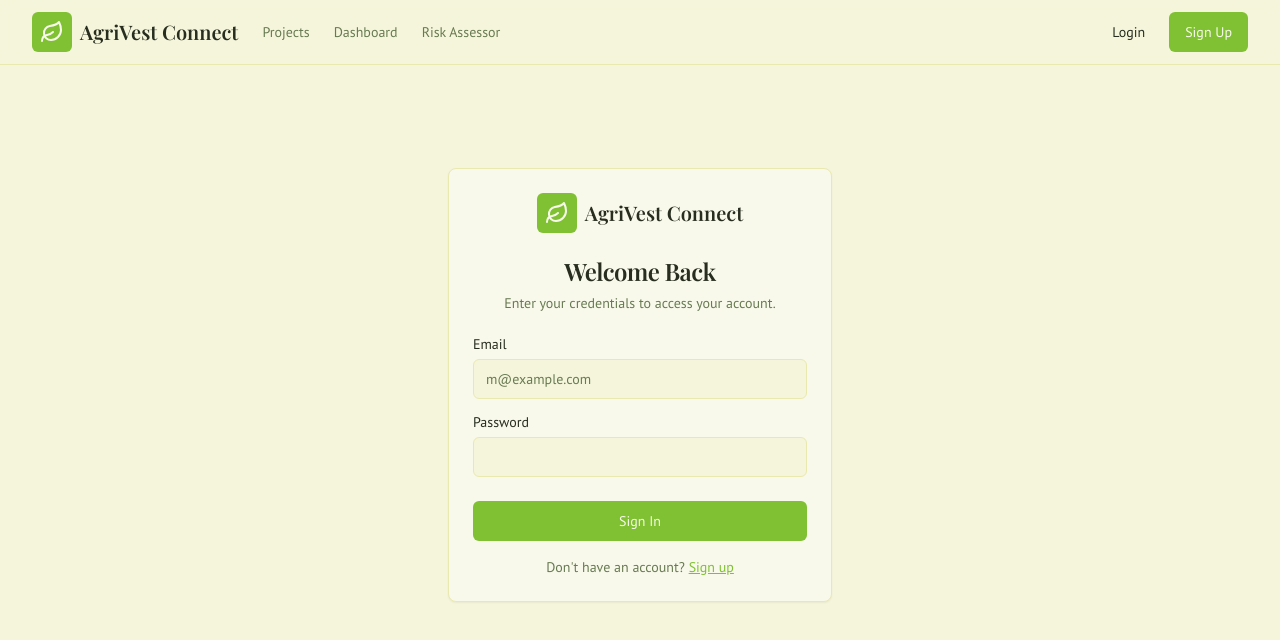
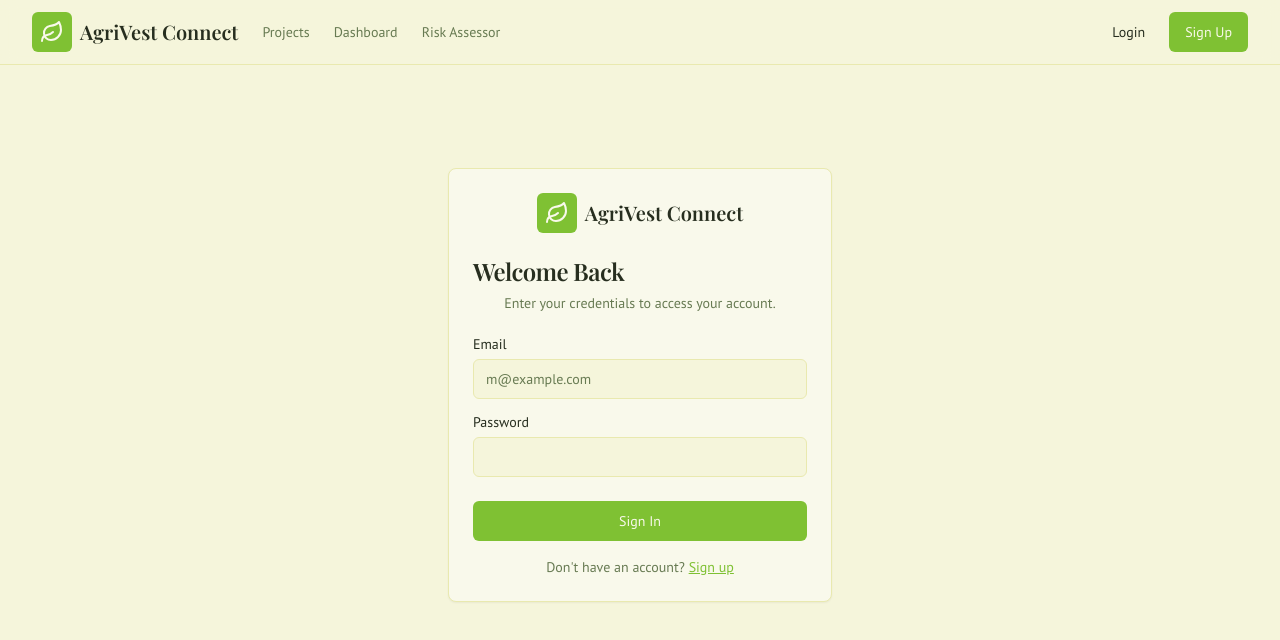
Before and after one commit to ASPPIBRA-DAO/CULTIVA_AGRO, a Next.js app: page /login in a window 1280 px wide. Shown: the top 640 px of the page. Built offline with nearby package versions, Linux system fonts and the light colour scheme.

Commit message:
eu quero saber da grid que está usando para posiciona a tag dos cabeçari

```diff
--- a/src/components/ui/card.tsx
+++ b/src/components/ui/card.tsx
@@ -36,7 +36,7 @@ const CardTitle = React.forwardRef<
   <div
     ref={ref}
     className={cn(
-      "text-2xl font-semibold leading-none tracking-tight",
+      "flex items-center gap-2 text-2xl font-semibold leading-none tracking-tight",
       className
     )}
     {...props}
```
